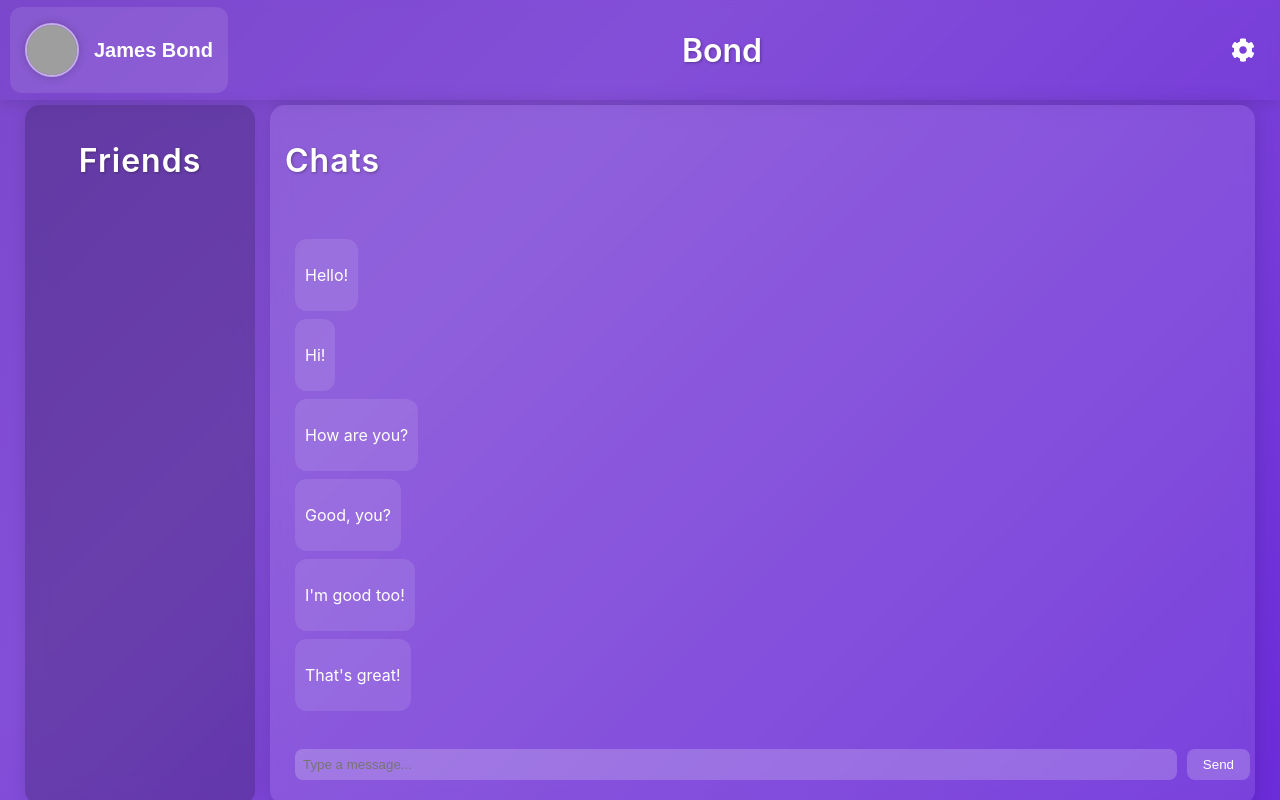
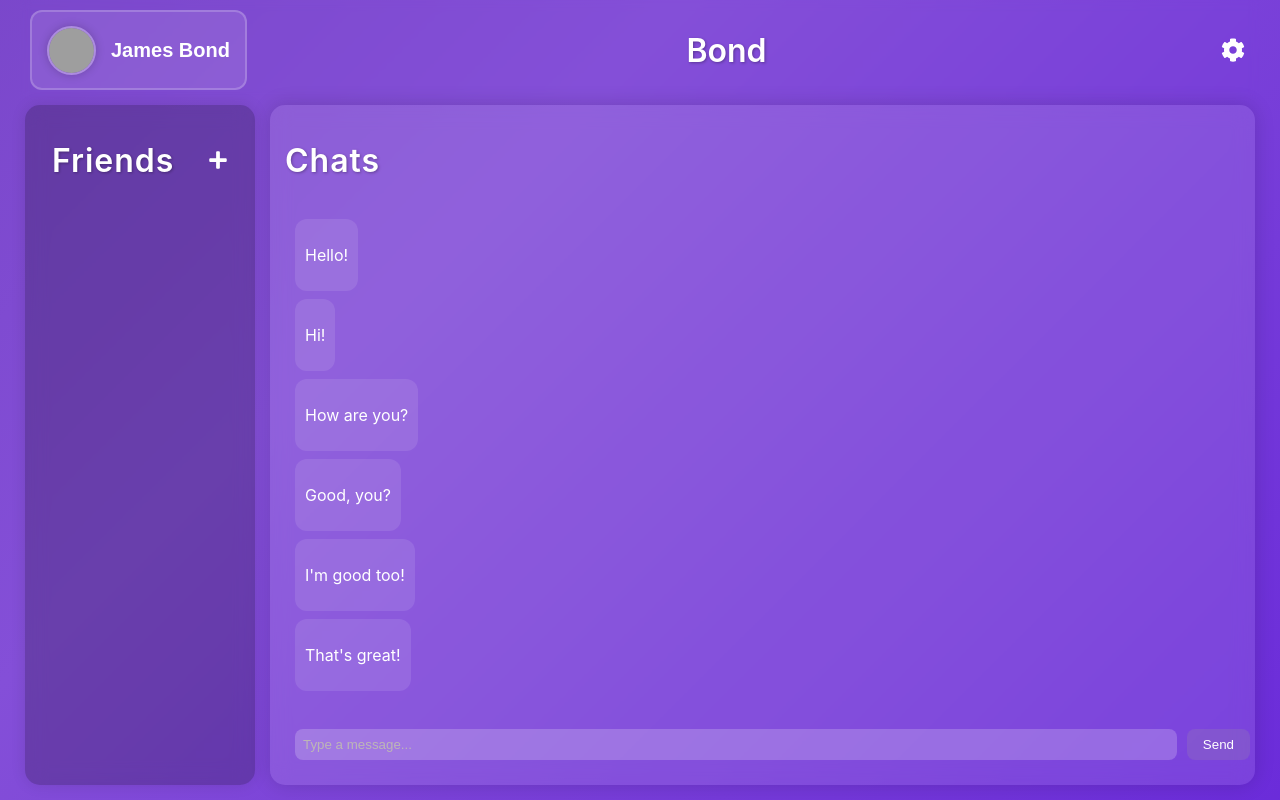
Before and after one commit to jadsaad06/BOND-Real-Time-Messaging, a React (Create React App) app in the folder frontend/: page / in a window 1280 px wide. Built offline with nearby package versions, Linux system fonts and the light colour scheme; grey boxes are pictures that could not be loaded.

Commit message:
Feat: Fixed alignment with header, added padding around the edges, added a "+" icon next to friends.

```diff
--- a/frontend/src/App.css
+++ b/frontend/src/App.css
@@ -27,14 +27,15 @@ html, body, #root, .App {
   align-items: center;
   position: relative;
   color: white;
-  padding: 10px;
+  padding: 10px 0px 10px 0px;
   backdrop-filter: blur(5px);
-  box-shadow: 0 4px 12px rgba(0, 0, 0, 0.1);
+  margin: 0 20px;
 }
 
 .profile-container {
   display: flex;
   align-items: center;
+  margin-left: 10px;
 }
 
 .profile-button {
@@ -42,25 +43,26 @@ html, body, #root, .App {
   flex-direction: row;
   justify-content: center;
   align-items: center;
-  padding: 15px;
+  padding: 10px 15px;
   border-radius: 12px;
   color: white;
-  border: none;
+  border: 2px solid rgba(255, 255, 255, 0.2);
   background-color: rgba(255, 255, 255, 0.1);
-  transition: background-color 0.3s ease, transform 0.2s ease;
+  transition: all 0.3s ease;
 }
 
 .profile-button:hover {
   background-color: rgba(255, 255, 255, 0.2);
+  border-color: rgba(255, 255, 255, 0.3);
   transform: translateY(-2px);
 }
 
 .pfp {
-  width: 50px;
-  height: 50px;
+  width: 45px;
+  height: 45px;
   border-radius: 50%;
   margin-right: 15px;
-  border: 2px solid rgba(255, 255, 255, 0.5);
+  border: 2px solid rgba(255, 255, 255, 0.3);
   box-shadow: 0 0 10px rgba(0, 0, 0, 0.2);
 }
 
@@ -83,9 +85,9 @@ html, body, #root, .App {
 
 .app-body-container {
   display: flex;
-  height: calc(100vh - 100px);
+  height: calc(100vh - 120px);
   padding: 5px;
-  margin: 0 20px;
+  margin: 0 20px 20px 20px;
 }
 
 .sidebar {
@@ -94,13 +96,13 @@ html, body, #root, .App {
   flex-direction: column;
   padding: 15px;
   width: 200px;
-  max-height: calc(100vh - 120px);
+  max-height: calc(100vh - 140px);
   border: none;
   background-color: rgba(0, 0, 0, 0.2);
   backdrop-filter: blur(10px);
   box-shadow: 0 0 15px rgba(0, 0, 0, 0.1);
   border-radius: 15px;
-  margin-right: 15px;
+  margin: 0 15px 0 0;
 }
 
 .sidebar-title {
@@ -117,12 +119,13 @@ html, body, #root, .App {
   flex-direction: column;
   padding: 15px;
   flex: 1;
-  max-height: calc(100vh - 120px);
+  max-height: calc(100vh - 140px);
   border: none;
   background-color: rgba(255, 255, 255, 0.1);
   backdrop-filter: blur(10px);
   box-shadow: 0 0 20px rgba(0, 0, 0, 0.15);
   border-radius: 15px;
+  margin: 0;
 }
 
 .chats-title {
@@ -176,11 +179,37 @@ html, body, #root, .App {
   color: white;
 }
 
+.message-input::placeholder {
+  color: rgb(189, 182, 182);
+}
+
+.message-input:focus {
+  outline: none;
+}
+
 .send-button {
   padding: 8px 16px;
   border-radius: 8px;
   border: none;
-  background-color: rgba(255, 255, 255, 0.2);
+  background-color: rgba(158, 154, 154, 0.2);
   color: white;
   cursor: pointer;
 }
+
+.friends-header {
+  display: flex;
+  align-items: center;
+  justify-content: space-around;
+  gap: 10px;
+  margin-bottom: 20px;
+}
+
+.add-friend-icon {
+  cursor: pointer;
+  font-size: 20px;
+  transition: transform 0.3s ease;
+}
+
+.add-friend-icon:hover {
+  transform: rotate(90deg);
+}
--- a/frontend/src/App.js
+++ b/frontend/src/App.js
@@ -1,5 +1,5 @@
 import './App.css';
-import { FaCog } from 'react-icons/fa';
+import { FaCog, FaPlus } from 'react-icons/fa';
 
 function App() {
   return (
@@ -16,7 +16,10 @@ function App() {
       </header>
       <div className="app-body-container">
         <sidebar className="sidebar">
-          <h1 className="sidebar-title">Friends</h1>
+          <div className="friends-header">
+            <h1 className="sidebar-title">Friends</h1>
+            <FaPlus className="add-friend-icon" />
+          </div>
         </sidebar>
         <div className="chat-container">
           <chats>
```
